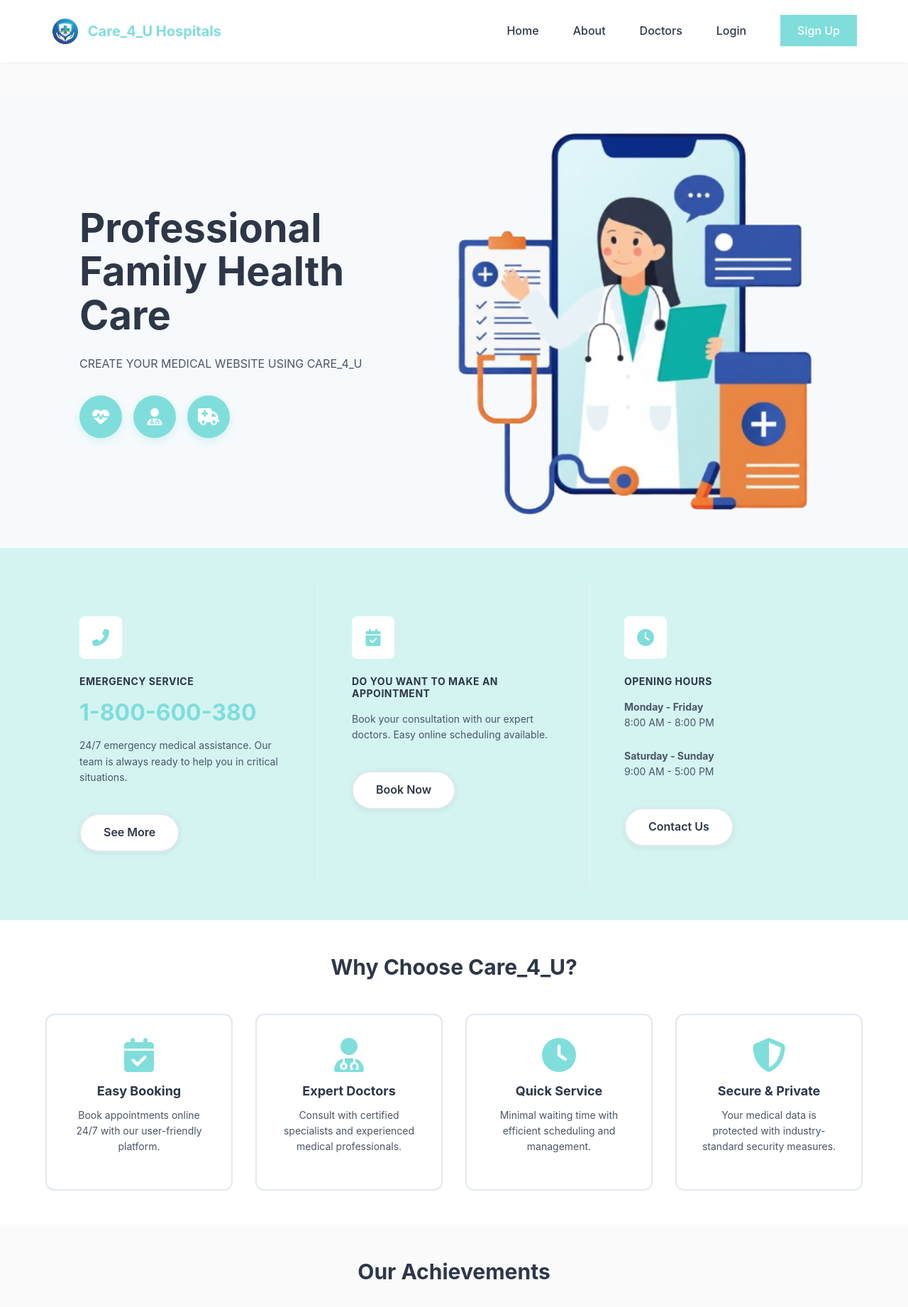
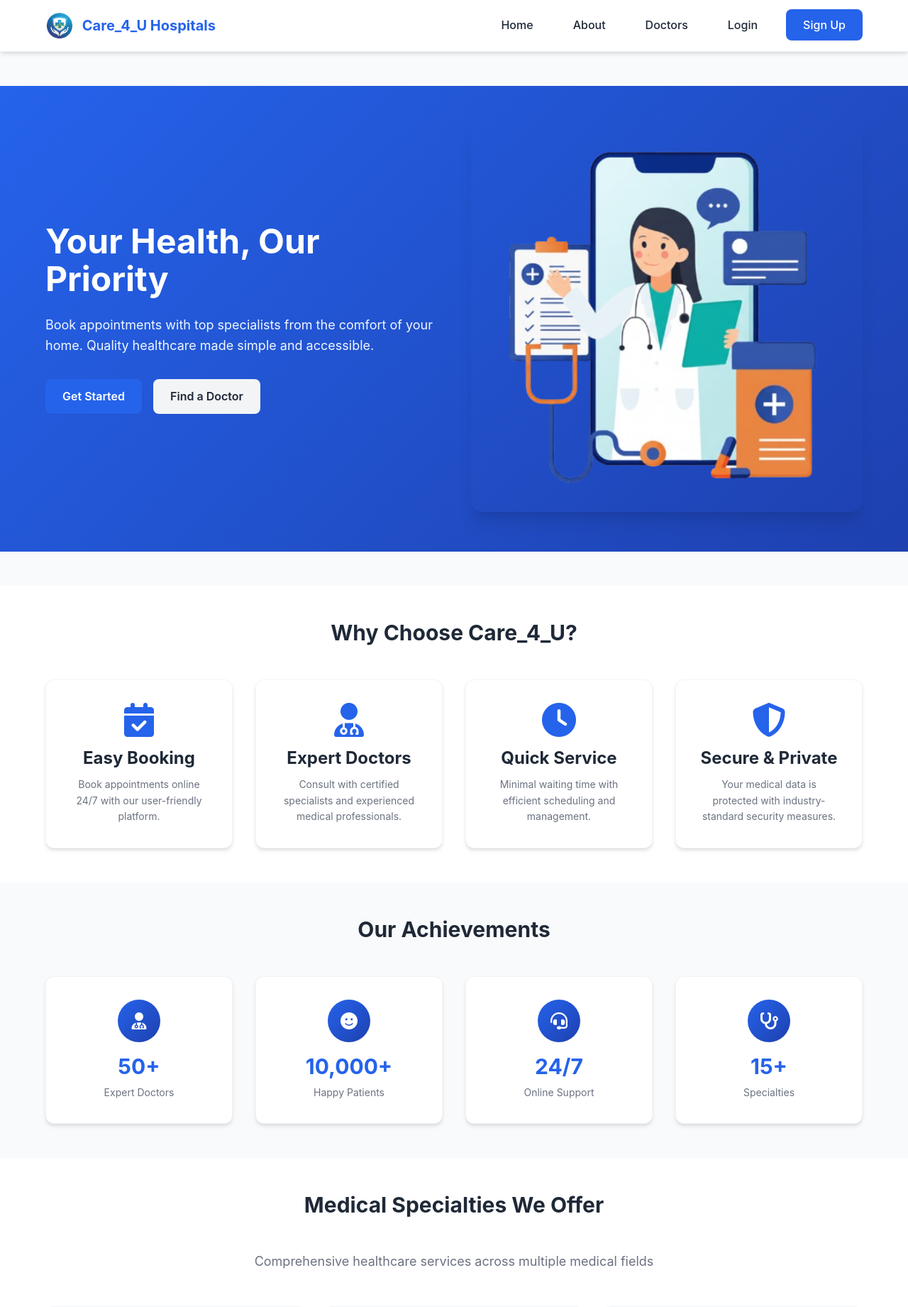
Before and after one commit to HARISHKUMAR2005488/AWS_CAPSTONE_CARE_4, a Flask app: page / in a window 1280 px wide. Shown: the top 1841 px of the page at 71% size. Run offline with Flask 3, Linux system fonts and the light colour scheme.

Commit message:
feat: Implement initial frontend structure and styling for main application pages and authentication.

```diff
--- a/static/css/auth.css
+++ b/static/css/auth.css
@@ -9,7 +9,7 @@
     align-items: center;
     justify-content: center;
     padding: var(--spacing-2xl) var(--spacing-lg);
-    background: var(--gray-lightest);
+    background: linear-gradient(135deg, var(--primary-lighter) 0%, var(--bg-secondary) 100%);
 }
 
 .auth-card {
--- a/static/css/pages.css
+++ b/static/css/pages.css
@@ -4,59 +4,44 @@
 
 /* ===== HERO SECTION (HOME PAGE) ===== */
 .hero {
-    background: var(--gray-lightest);
-    color: var(--dark);
-    padding: 0;
-    margin-bottom: 0;
+    background: linear-gradient(135deg, var(--primary) 0%, var(--primary-dark) 100%);
+    color: var(--white);
+    padding: var(--spacing-2xl) 0;
+    margin-bottom: var(--spacing-2xl);
 }
 
 .hero .container {
     display: grid;
-    grid-template-columns: 1fr 1.2fr;
-    gap: 0;
+    grid-template-columns: 1fr 1fr;
+    gap: var(--spacing-2xl);
     align-items: center;
-    min-height: 600px;
-}
-
-.hero-content {
-    padding: var(--spacing-2xl) var(--spacing-xl) var(--spacing-2xl) var(--spacing-2xl);
 }
 
 .hero-content h1 {
-    font-size: 3.5rem;
-    color: var(--dark);
+    font-size: 3rem;
+    color: var(--white);
     margin-bottom: var(--spacing-lg);
     line-height: 1.1;
-    font-weight: 700;
 }
 
 .hero-content p {
-    font-size: var(--font-size-base);
-    color: var(--gray);
+    font-size: var(--font-size-lg);
+    color: var(--primary-lighter);
     margin-bottom: var(--spacing-xl);
     line-height: 1.6;
-    max-width: 500px;
 }
 
 .hero-buttons {
     display: flex;
     gap: var(--spacing-md);
     flex-wrap: wrap;
-    margin-bottom: var(--spacing-xl);
-}
-
-.hero-image {
-    height: 100%;
-    position: relative;
-    overflow: hidden;
 }
 
 .hero-image img {
     width: 100%;
-    height: 100%;
-    object-fit: cover;
-    border-radius: 0;
-    box-shadow: none;
+    height: auto;
+    border-radius: var(--border-radius-xl);
+    box-shadow: var(--shadow-xl);
 }
 
 /* ===== FEATURES SECTION ===== */
@@ -86,7 +71,6 @@
     display: grid;
     grid-template-columns: repeat(auto-fit, minmax(250px, 1fr));
     gap: var(--spacing-xl);
-    margin-top: var(--spacing-xl);
 }
 
 .feature-card {
@@ -94,13 +78,14 @@
     padding: var(--spacing-xl);
     border-radius: var(--border-radius-lg);
     text-align: center;
+    box-shadow: var(--shadow-md);
+    border: 1px solid var(--gray-lighter);
     transition: all var(--transition-base);
-    border: 2px solid var(--gray-lighter);
 }
 
 .feature-card:hover {
     transform: translateY(-8px);
-    box-shadow: 0 8px 24px rgba(127, 222, 219, 0.15);
+    box-shadow: var(--shadow-xl);
     border-color: var(--primary-light);
 }
 
@@ -114,13 +99,12 @@
 .feature-card h3 {
     color: var(--dark);
     margin-bottom: var(--spacing-sm);
-    font-size: var(--font-size-lg);
 }
 
 .feature-card p {
     color: var(--gray);
     font-size: var(--font-size-sm);
-    line-height: 1.6;
+    margin: 0;
 }
 
 /* ===== STATS SECTION (HOME PAGE) ===== */
@@ -150,21 +134,17 @@
     box-shadow: var(--shadow-lg);
 }
 
-.stats-icon {
-    width: 80px;
-    height: 80px;
+.stat-box .stat-icon {
+    width: 60px;
+    height: 60px;
+    margin: 0 auto var(--spacing-md);
     background: linear-gradient(135deg, var(--primary) 0%, var(--primary-dark) 100%);
     border-radius: 50%;
     display: flex;
     align-items: center;
     justify-content: center;
-    margin: 0 auto var(--spacing-md);
-    box-shadow: 0 4px 12px rgba(127, 222, 219, 0.3);
-}
-
-.stats-icon i {
-    font-size: var(--font-size-3xl);
     color: var(--white);
+    font-size: var(--font-size-2xl);
 }
 
 .stat-number {
@@ -792,60 +772,3 @@
         grid-template-columns: 1fr;
     }
 }
-
-/* ===== INFO SECTION (THREE COLUMNS) ===== */
-.info-section {
-    background: var(--primary-lighter);
-    padding: var(--spacing-2xl) 0;
-    margin: 0;
-}
-
-.info-grid {
-    display: grid;
-    grid-template-columns: repeat(3, 1fr);
-    gap: 0;
-}
-
-.info-card {
-    padding: var(--spacing-2xl);
-    text-align: left;
-    border-right: 1px solid rgba(255, 255, 255, 0.3);
-}
-
-.info-card:last-child {
-    border-right: none;
-}
-
-.info-card-icon {
-    width: 60px;
-    height: 60px;
-    background: var(--white);
-    border-radius: var(--border-radius-md);
-    display: flex;
-    align-items: center;
-    justify-content: center;
-    margin-bottom: var(--spacing-lg);
-    color: var(--primary);
-    font-size: var(--font-size-2xl);
-}
-
-.info-card h3 {
-    color: var(--dark);
-    font-size: var(--font-size-lg);
-    margin-bottom: var(--spacing-md);
-    font-weight: 700;
-    text-transform: uppercase;
-    font-size: var(--font-size-sm);
-    letter-spacing: 0.5px;
-}
-
-.info-card p {
-    color: var(--gray);
-    font-size: var(--font-size-sm);
-    line-height: 1.6;
-    margin-bottom: var(--spacing-lg);
-}
-
-.info-card .btn {
-    margin-top: var(--spacing-md);
-}
--- a/static/css/style.css
+++ b/static/css/style.css
@@ -6,11 +6,11 @@
 /* ===== CSS VARIABLES ===== */
 :root {
     /* Primary Healthcare Colors */
-    --primary: #7FDEDB;
-    /* Mint/Turquoise */
-    --primary-dark: #5BC5C1;
-    --primary-light: #A0E7E5;
-    --primary-lighter: #D4F4F2;
+    --primary: #2563eb;
+    /* Medical Blue */
+    --primary-dark: #1e40af;
+    --primary-light: #dbeafe;
+    --primary-lighter: #eff6ff;
 
     /* Success/Confirmation Green */
     --success: #10b981;
@@ -27,17 +27,17 @@
     --danger-light: #fee2e2;
 
     /* Neutral Grays */
-    --dark: #2D3748;
-    --gray: #4A5568;
-    --gray-light: #CBD5E0;
-    --gray-lighter: #E2E8F0;
-    --gray-lightest: #F7FAFC;
+    --dark: #1f2937;
+    --gray: #6b7280;
+    --gray-light: #d1d5db;
+    --gray-lighter: #f3f4f6;
+    --gray-lightest: #f9fafb;
     --white: #ffffff;
 
     /* Background Layers */
     --bg-primary: #ffffff;
-    --bg-secondary: #FAFAFA;
-    --bg-tertiary: #F5F5F5;
+    --bg-secondary: #f9fafb;
+    --bg-tertiary: #f3f4f6;
 
     /* Shadows */
     --shadow-sm: 0 1px 2px 0 rgba(0, 0, 0, 0.05);
@@ -164,18 +164,18 @@ main {
 /* ===== NAVIGATION ===== */
 .navbar {
     background: var(--white);
-    box-shadow: 0 1px 3px rgba(0, 0, 0, 0.06);
+    box-shadow: var(--shadow-md);
     position: sticky;
     top: 0;
     z-index: 1000;
-    border-bottom: none;
+    border-bottom: 1px solid var(--gray-lighter);
 }
 
 .navbar .container {
     display: flex;
     justify-content: space-between;
     align-items: center;
-    padding: var(--spacing-lg) var(--spacing-xl);
+    padding: var(--spacing-md) var(--spacing-lg);
 }
 
 .logo {
@@ -189,7 +189,7 @@ main {
 }
 
 .logo:hover {
-    transform: none;
+    transform: translateY(-2px);
 }
 
 .logo-img {
@@ -200,20 +200,20 @@ main {
 .nav-menu {
     display: flex;
     list-style: none;
-    gap: var(--spacing-2xl);
+    gap: var(--spacing-lg);
     align-items: center;
 }
 
 .nav-menu li a {
     font-weight: 500;
-    padding: 0;
-    border-radius: 0;
+    padding: var(--spacing-sm) var(--spacing-md);
+    border-radius: var(--border-radius-md);
     transition: all var(--transition-fast);
     color: var(--dark);
 }
 
 .nav-menu li a:hover {
-    background: none;
+    background: var(--primary-lighter);
     color: var(--primary);
 }
 
@@ -246,22 +246,20 @@ main {
     display: inline-flex;
     align-items: center;
     gap: var(--spacing-xs);
-    padding: var(--spacing-sm) var(--spacing-xl);
+    padding: var(--spacing-sm) var(--spacing-lg);
     font-size: var(--font-size-base);
     font-weight: 600;
     border: none;
-    border-radius: 50px;
+    border-radius: var(--border-radius-md);
     cursor: pointer;
     transition: all var(--transition-fast);
     text-align: center;
-    box-shadow: 0 2px 8px rgba(0, 0, 0, 0.08);
-    background: var(--white);
-    color: var(--dark);
+    box-shadow: var(--shadow-sm);
 }
 
 .btn:hover {
     transform: translateY(-2px);
-    box-shadow: 0 4px 12px rgba(0, 0, 0, 0.12);
+    box-shadow: var(--shadow-md);
 }
 
 .btn:active {
@@ -278,14 +276,12 @@ main {
 }
 
 .btn-secondary {
-    background: var(--white);
+    background: var(--gray-lighter);
     color: var(--dark);
-    border: 2px solid var(--gray-lighter);
 }
 
 .btn-secondary:hover {
-    border-color: var(--primary);
-    color: var(--primary);
+    background: var(--gray-light);
 }
 
 .btn-success {
@@ -1133,30 +1129,3 @@ tbody td {
 /* ========================================
    HOME, DOCTORS, ABOUT PAGE STYLES
    ======================================== */
-/* ===== CIRCULAR ICON BUTTONS ===== */
-.icon-btn-circle {
-    width: 60px;
-    height: 60px;
-    border-radius: 50%;
-    background: var(--primary);
-    color: var(--white);
-    display: flex;
-    align-items: center;
-    justify-content: center;
-    font-size: var(--font-size-2xl);
-    border: none;
-    cursor: pointer;
-    transition: all var(--transition-base);
-    box-shadow: 0 4px 12px rgba(127, 222, 219, 0.3);
-}
-
-.icon-btn-circle:hover {
-    transform: translateY(-4px);
-    box-shadow: 0 8px 20px rgba(127, 222, 219, 0.4);
-}
-
-.icon-buttons-group {
-    display: flex;
-    gap: var(--spacing-md);
-    margin-top: var(--spacing-xl);
-}
--- a/templates/index.html
+++ b/templates/index.html
@@ -7,50 +7,24 @@
 <section class="hero">
     <div class="container">
         <div class="hero-content">
-            <h1>Professional<br>Family Health Care</h1>
-            <p>CREATE YOUR MEDICAL WEBSITE USING CARE_4_U</p>
-            <div class="icon-buttons-group">
-                <button class="icon-btn-circle" title="Heart Health">
-                    <i class="fas fa-heartbeat"></i>
-                </button>
-                <button class="icon-btn-circle" title="Medical Services">
-                    <i class="fas fa-user-md"></i>
-                </button>
-                <button class="icon-btn-circle" title="Emergency Care">
-                    <i class="fas fa-ambulance"></i>
-                </button>
+            <h1>Your Health, Our Priority</h1>
+            <p>Book appointments with top specialists from the comfort of your home. Quality healthcare made simple and
+                accessible.</p>
+            <div class="hero-buttons">
+                {% if not current_user.is_authenticated %}
+                <a href="{{ url_for('signup') }}" class="btn btn-primary">Get Started</a>
+                <a href="{{ url_for('doctors') }}" class="btn btn-secondary">Find a Doctor</a>
+                {% else %}
+                <a href="{{ url_for('doctors') }}" class="btn btn-primary">Book Appointment</a>
+                <a href="{{ url_for('user_dashboard') if current_user.user_type == 'patient' else url_for('admin_dashboard') }}"
+                    class="btn btn-secondary">
+                    My Dashboard
+                </a>
+                {% endif %}
             </div>
         </div>
         <div class="hero-image">
             <img src="{{ url_for('static', filename='images/Doctorconsultation.png') }}" alt="Doctor consultation">
-        </div>
-    </div>
-</section>
-
-<!-- Info Section -->
-<section class="info-section">
-    <div class="container">
-        <div class="info-grid">
-            <div class="info-card">
-                <div class="info-card-icon"><i class="fas fa-phone-alt"></i></div>
-                <h3>Emergency Service</h3>
-                <h2 style="color: var(--primary); font-size: 2rem; margin-bottom: 1rem;">1-800-600-380</h2>
-                <p>24/7 emergency medical assistance. Our team is always ready to help you in critical situations.</p>
-                <a href="#" class="btn btn-secondary">See More</a>
-            </div>
-            <div class="info-card">
-                <div class="info-card-icon"><i class="fas fa-calendar-check"></i></div>
-                <h3>Do you want to make an appointment</h3>
-                <p>Book your consultation with our expert doctors. Easy online scheduling available.</p>
-                <a href="{{ url_for('doctors') }}" class="btn btn-secondary">Book Now</a>
-            </div>
-            <div class="info-card">
-                <div class="info-card-icon"><i class="fas fa-clock"></i></div>
-                <h3>Opening Hours</h3>
-                <p><strong>Monday - Friday</strong><br>8:00 AM - 8:00 PM</p>
-                <p><strong>Saturday - Sunday</strong><br>9:00 AM - 5:00 PM</p>
-                <a href="#" class="btn btn-secondary">Contact Us</a>
-            </div>
         </div>
     </div>
 </section>
```
